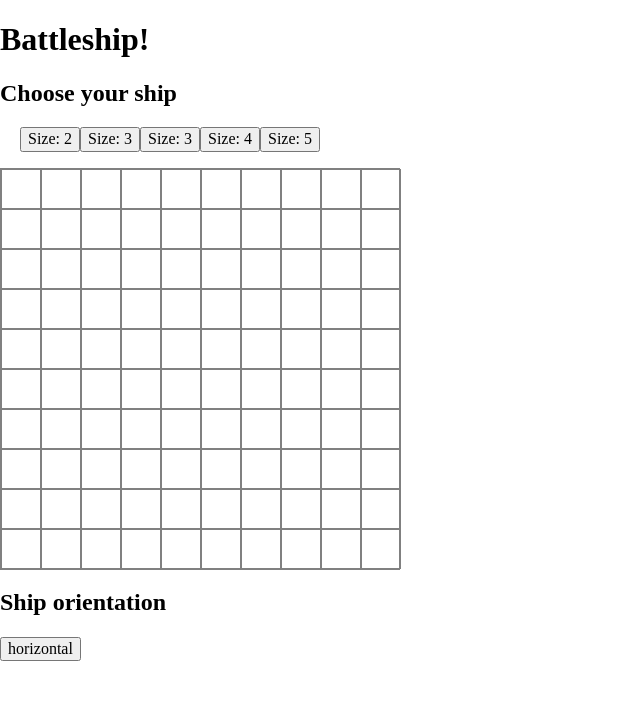
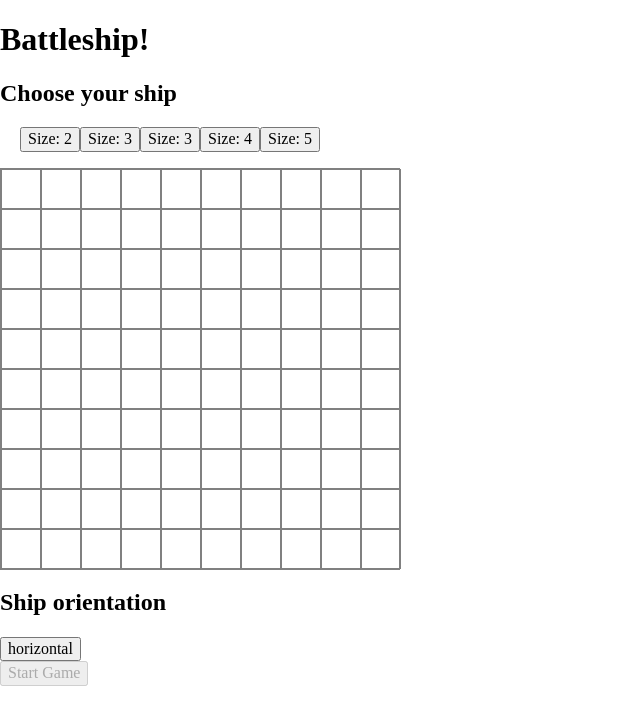
Before and after one commit to marcin10lw/battleship, a React (Vite) app: page / in a window 1280 px wide. Shown: the top 724 px of the page, without its empty margins (0-640 px from the left). Built offline with nearby package versions, Linux system fonts and the light colour scheme.

Commit message:
added canStartGame condition

```diff
--- a/src/App.tsx
+++ b/src/App.tsx
@@ -30,8 +30,18 @@ function App() {
   const [selectedShip, setSelectedShip] = useState<Ship | null>(null);
   const [remainingShips, setRemainingShips] = useState<Ship[]>(ships);
 
+  const canStartGame = remainingShips.length === 0;
+
   const selectShip = (ship: Ship) => {
     setSelectedShip(ship);
+  };
+
+  const startGame = () => {
+    if (!canStartGame) {
+      return;
+    }
+
+    console.log('game started');
   };
 
   return (
@@ -48,6 +58,10 @@ function App() {
         setRemainingShips={setRemainingShips}
         setSelectedShip={setSelectedShip}
       />
+
+      <button onClick={startGame} disabled={!canStartGame}>
+        Start Game
+      </button>
     </div>
   );
 }
```
